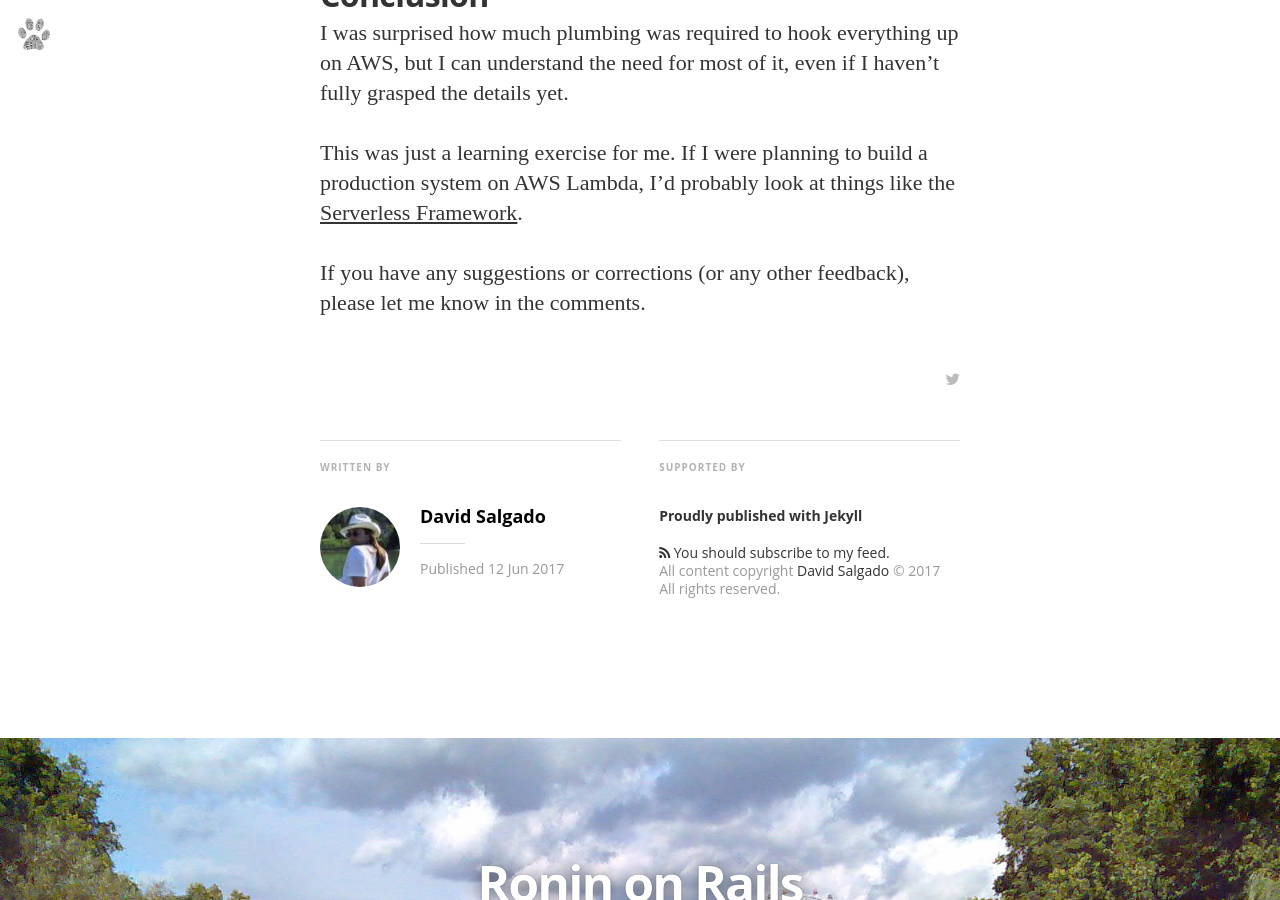
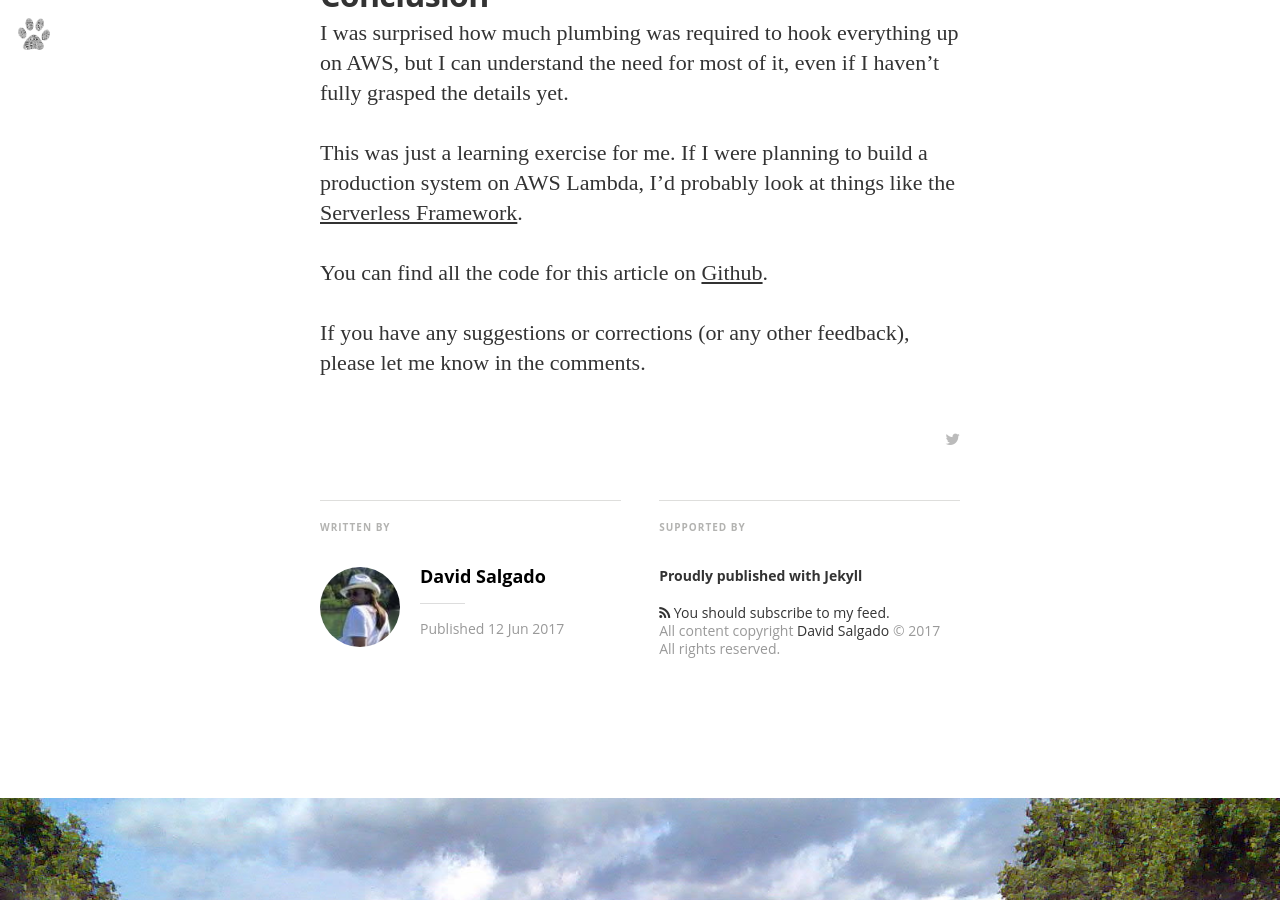
Before and after one commit to digitalronin/digitalronin.github.com, a Jekyll site: the page built from _posts/2017-06-12-terraform-aws-lambda.md, in a window 1280 px wide and 900 px high, scrolled down 10545 px. Built offline with Jekyll 4.4.1, drawn with Linux system fonts in a browser that asks for light colours; nearby versions of some CDN libraries; some web fonts are replaced; comment, search, counter and statistics services are not loaded.

Commit message:
Add a link to the github repo, at the end

```diff
--- a/_posts/2017-06-12-terraform-aws-lambda.md
+++ b/_posts/2017-06-12-terraform-aws-lambda.md
@@ -400,6 +400,8 @@ This was just a learning exercise for me. If I were planning to build a
 production system on AWS Lambda, I'd probably look at things like the
 [Serverless Framework][serverless-framework].
 
+You can find all the code for this article on [Github][git-repo].
+
 If you have any suggestions or corrections (or any other feedback), please let
 me know in the comments.
 
```
